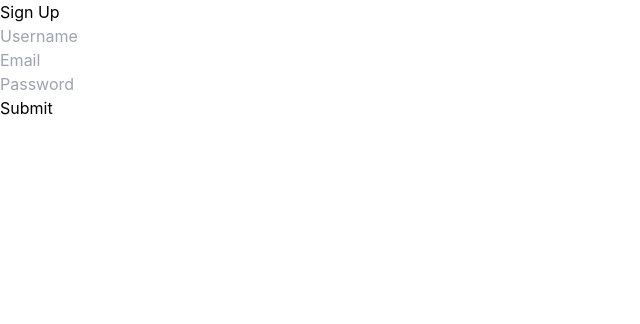
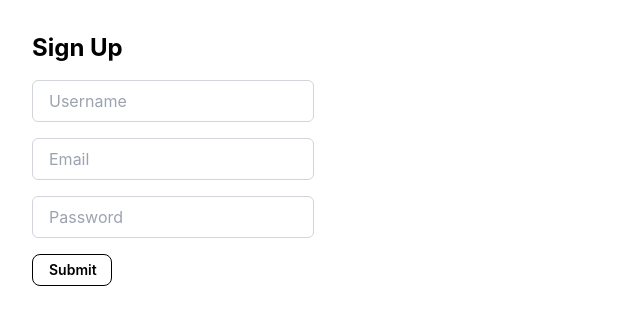
Before and after one commit to addauk/recipe-generator, a React (Create React App) app in the folder frontend/: page /signup in a window 1280 px wide. Shown: the top 324 px of the page, without its empty margins (0-640 px from the left). Built offline with nearby package versions, Linux system fonts and the light colour scheme.

Commit message:
signup page styling

```diff
--- a/frontend/src/components/signup/SignUpForm.js
+++ b/frontend/src/components/signup/SignUpForm.js
@@ -61,16 +61,17 @@ const SignUpForm = ({ navigate }) => {
   };
 
   return (
-    <div>
+    <div class="p-8">
       <div>
-        <div>
-          <h2>Sign Up</h2>
+        <div class="pb-4">
+          <h2 class="text-2xl font-bold">Sign Up</h2>
         </div>
         <div>
           <form onSubmit={handleSubmit}>
             <div>
-              <div>
+              <div class="pb-4">
                 <input
+                  class="border border-gray-300 rounded-md px-4 py-2 w-75"
                   placeholder="Username"
                   id="userName"
                   type="text"
@@ -78,8 +79,9 @@ const SignUpForm = ({ navigate }) => {
                   onChange={handleUserNameChange}
                 />
               </div>
-              <div>
+              <div class="pb-4">
                 <input
+                  class="border border-gray-300 rounded-md px-4 py-2 w-75"
                   placeholder="Email"
                   id="email"
                   type="text"
@@ -88,8 +90,9 @@ const SignUpForm = ({ navigate }) => {
                 />
               </div>
             </div>
-            <div>
+            <div class="pb-4">
               <input
+                class="border border-gray-300 rounded-md px-4 py-2 w-75"
                 placeholder="Password"
                 id="password"
                 type="password"
@@ -98,7 +101,12 @@ const SignUpForm = ({ navigate }) => {
               />
             </div>
             <div>
-              <input id="submit" type="submit" value="Submit" />
+              <input
+                class="inline-flex rounded-lg justify-center px-4 py-1 w-20 h-8 border border-black font-semibold text-sm mb-8"
+                id="submit"
+                type="submit"
+                value="Submit"
+              />
             </div>
           </form>
           {errorMessage && <p role="error">{errorMessage}</p>}
```
